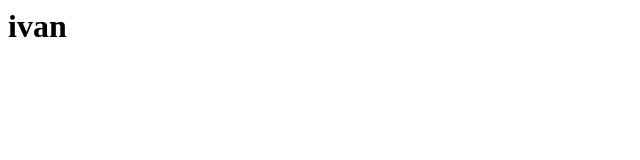
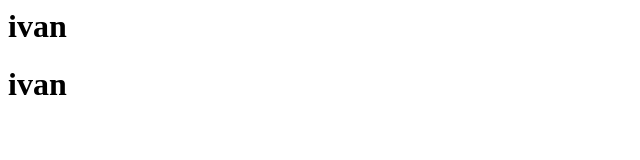
Before and after one commit to ivanaica/mk, a plain HTML site: page index.html in a window 1280 px wide. Shown: the full height of the page, 0-640 px from the left. Drawn offline with Linux system fonts and the light colour scheme.

Commit message:
new headline

```diff
--- a/index.html
+++ b/index.html
@@ -1 +1,2 @@
 <h1> ivan </h1>
+<h1> ivan </h1>
```
